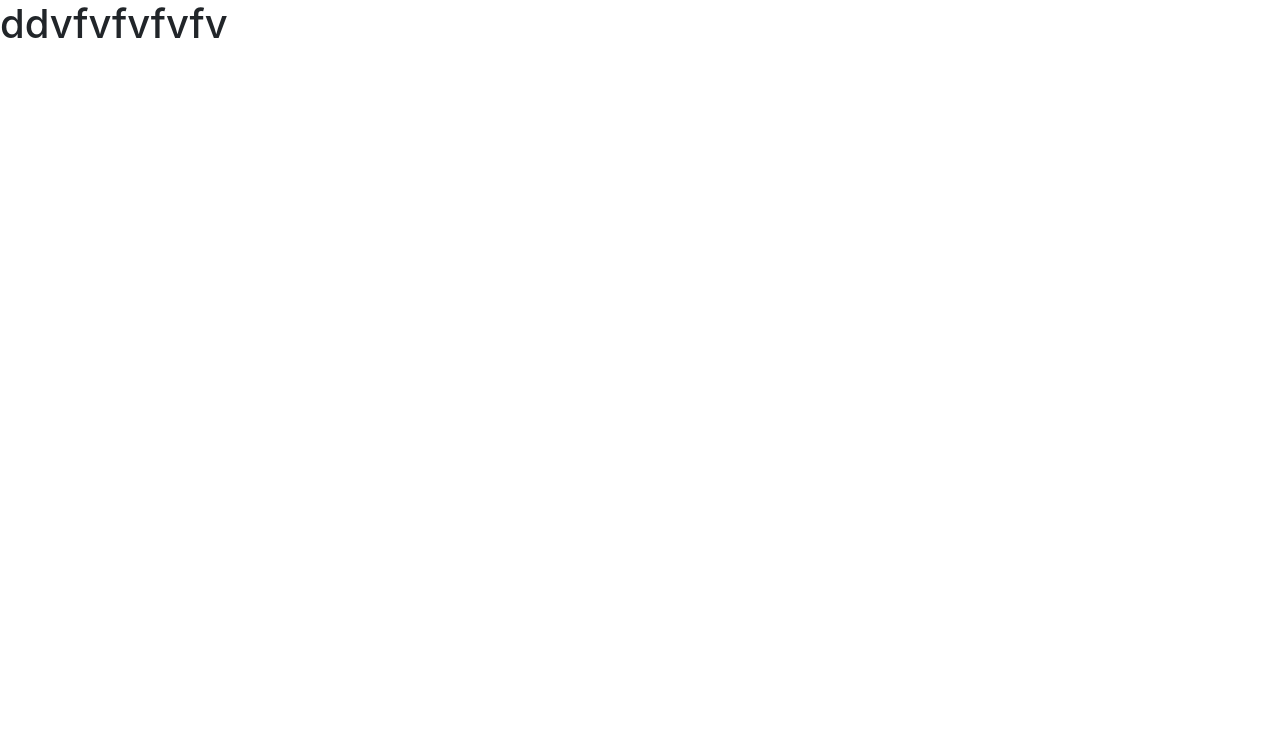
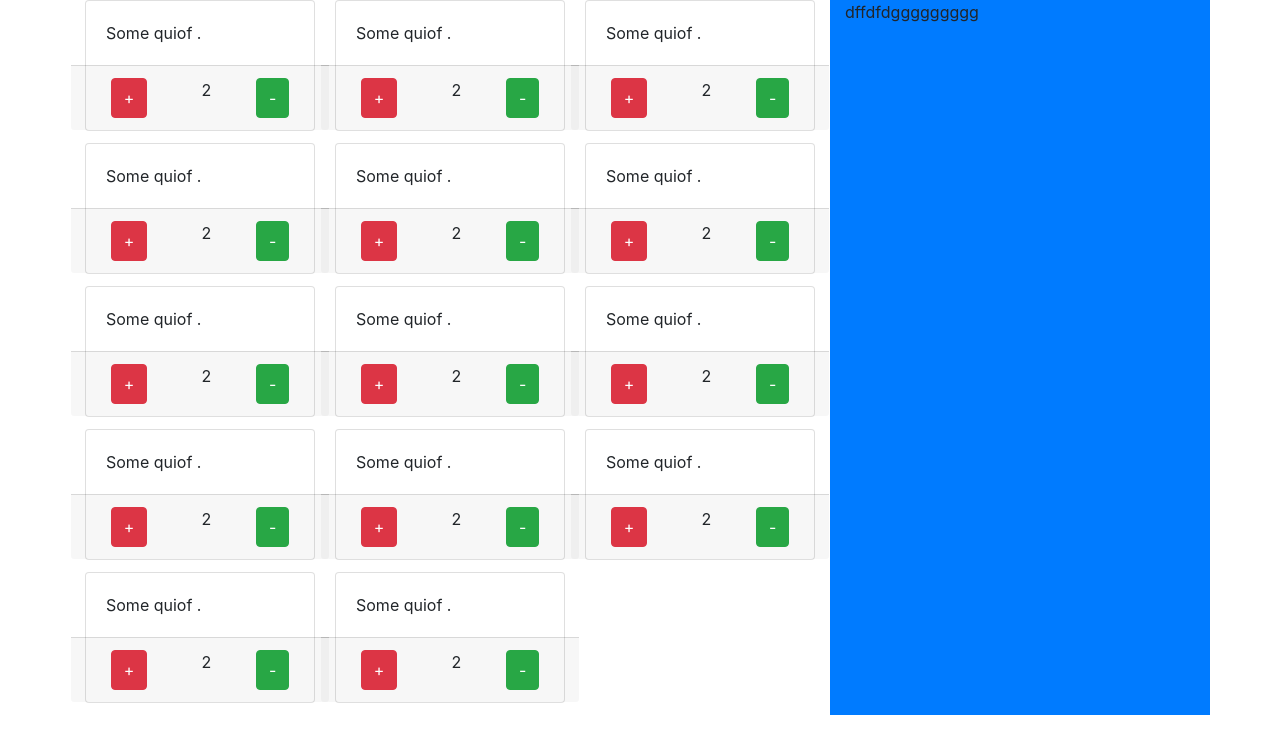
Before and after one commit to fabden/Calculateur-de-Volume, a React (Create React App) app: page / in a window 1280 px wide. Shown: the top 754 px of the page. Built offline with nearby package versions, Linux system fonts and the light colour scheme.

Commit message:
ajouter/parametrage carte en bootstarp

```diff
--- a/src/App/App.js
+++ b/src/App/App.js
@@ -1,18 +1,34 @@
 import React from 'react';
 import './style.css';
+import CartMeuble from './CardFourniture';
 
 function App() {
   return (
-    <div>
-
-
-        <p className="h1" >
-         ddvfvfvfvfv
-        </p>
-
-
+    <div className='container'>
+      <div className='row'>
+        <div className='col-8'>
+        <div className="card-columns">
+      <CartMeuble/>
+      <CartMeuble/>
+      <CartMeuble/>
+      <CartMeuble/>
+      <CartMeuble/>
+      <CartMeuble/>
+      <CartMeuble/>
+      <CartMeuble/>
+      <CartMeuble/>
+      <CartMeuble/>
+      <CartMeuble/>
+      <CartMeuble/>
+      <CartMeuble/>
+      <CartMeuble/>
+      </div>
+      </div>
+      <div className='col-4 bg-primary'>
+        dffdfdggggggggg
+      </div>
+     </div>
     </div>
-  );
-}
+   ) };
 
 export default App;
--- /dev/null
+++ b/src/App/CardFourniture/index.js
@@ -0,0 +1,20 @@
+import React from 'react';
+
+const CartMeuble = ()=>{
+
+return(
+
+    <div className="card">
+      <div className="card-body">
+        <p className="card-text">Some quiof .</p>
+      </div>
+      <div className="card-footer row justify-content-around">
+        <button type="button" className="btn btn-danger">+</button>
+        <p className="col-1">         2         </p>
+        <button type="button" className="btn btn-success">-</button>
+      </div>
+    </div>
+
+);};
+
+export default CartMeuble;
```
Also changed, not shown: Datas/index.js (added), src/App/CardFourniture/style.css (added), 2 other files (tests, documents, lock files or other folders).
